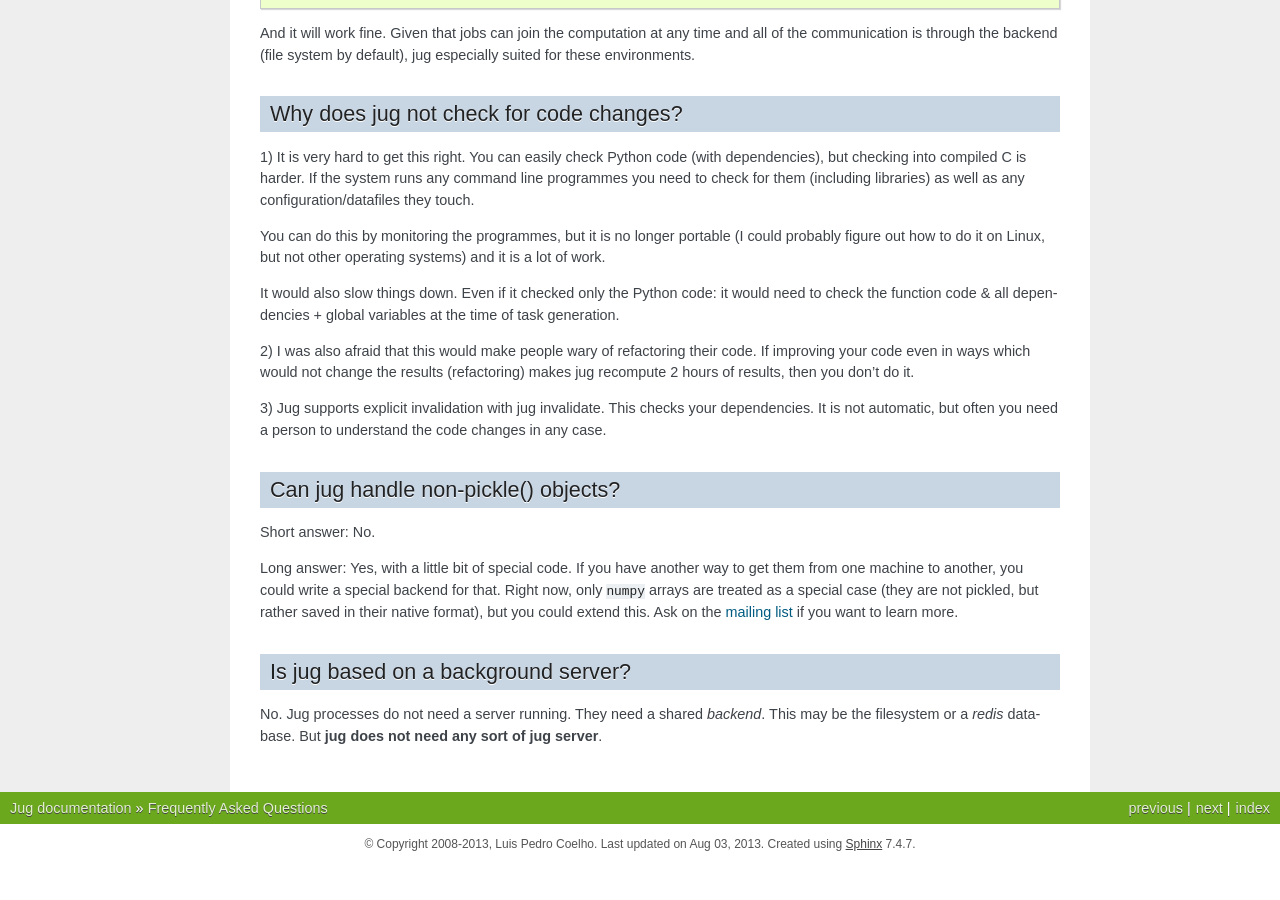
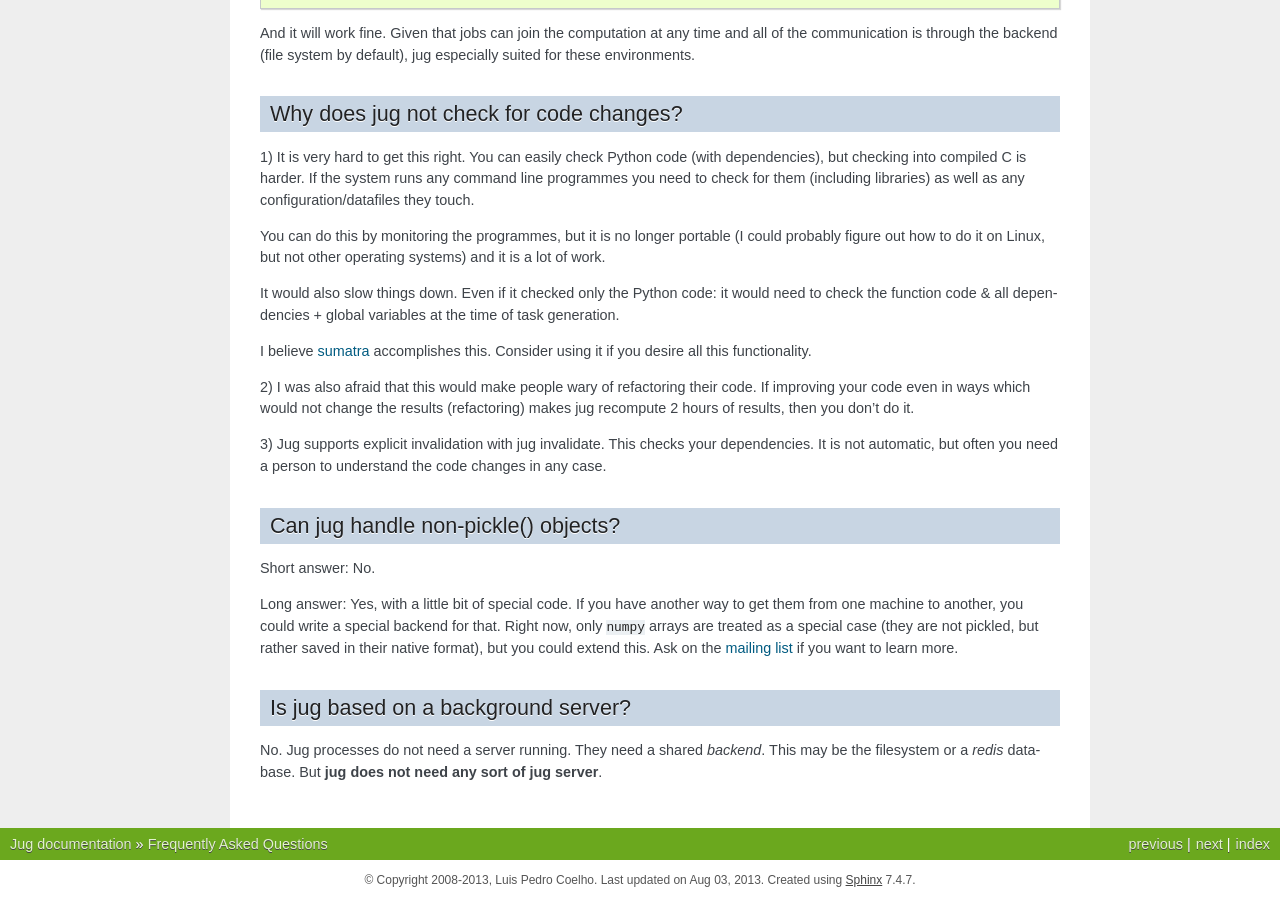
Before and after one commit to luispedro/jug, a Sphinx documentation site: the page built from docs/source/faq.rst, in a window 1280 px wide and 900 px high, scrolled down 1097 px. Built offline with Sphinx 7.4.7, drawn with Linux system fonts in a browser that asks for light colours; formulas are drawn with MathJax 3; the version number could not be read and is left out; before the commit the page ends 1961 px from its top, so only the background shows below that.

Commit message:
DOC Link to sumatra

```diff
--- a/docs/source/faq.rst
+++ b/docs/source/faq.rst
@@ -81,6 +81,9 @@ It would also slow things down. Even if it checked only the Python code: it
 would need to check the function code & all dependencies + global variables at
 the time of task generation.
 
+I believe `sumatra <http://pythonhosted.org/Sumatra/>`__ accomplishes this.
+Consider using it if you desire all this functionality.
+
 2) I was also afraid that this would make people wary of refactoring their
 code. If improving your code even in ways which would not change the results
 (refactoring) makes jug recompute 2 hours of results, then you don't do it.
```
